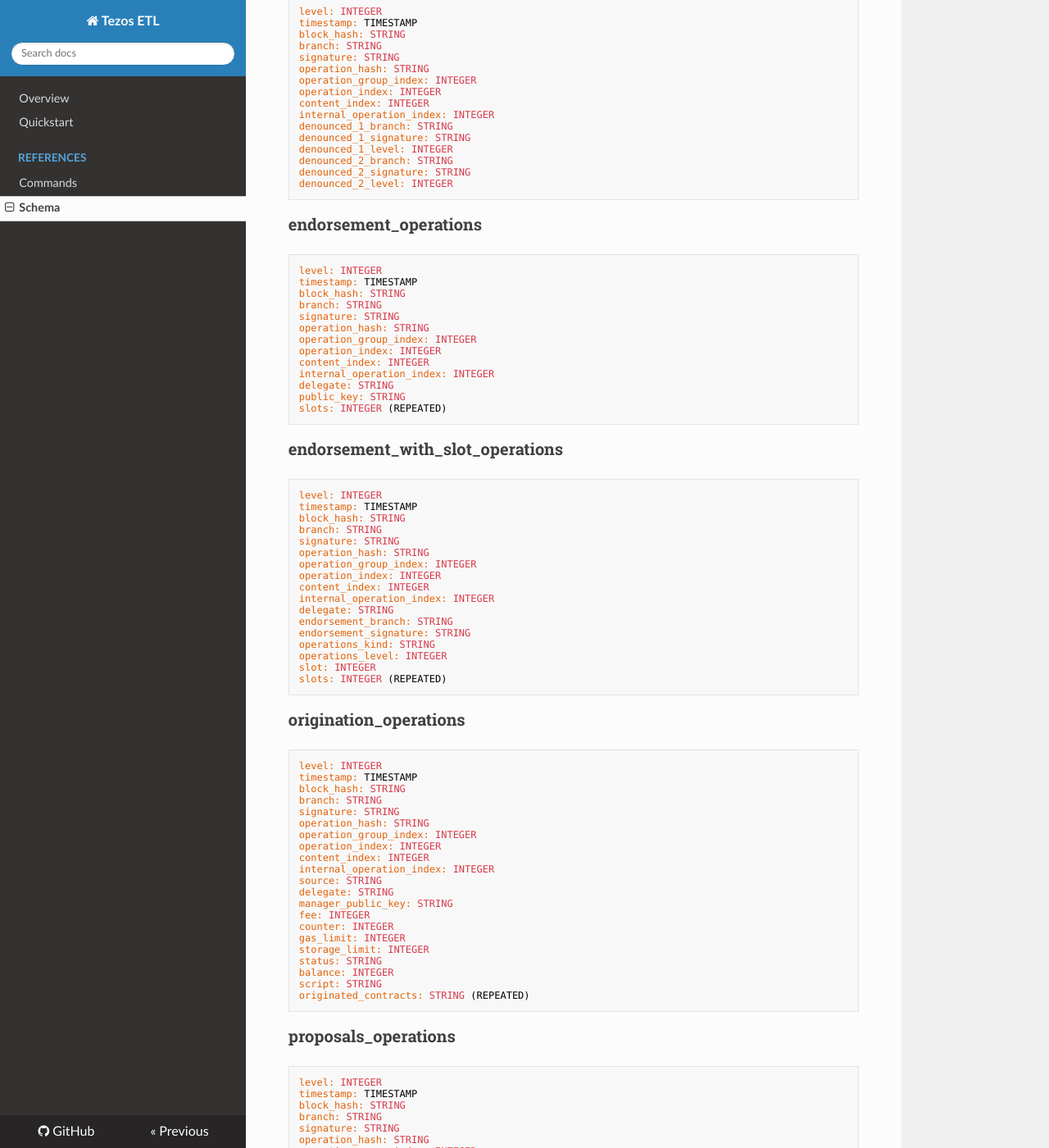
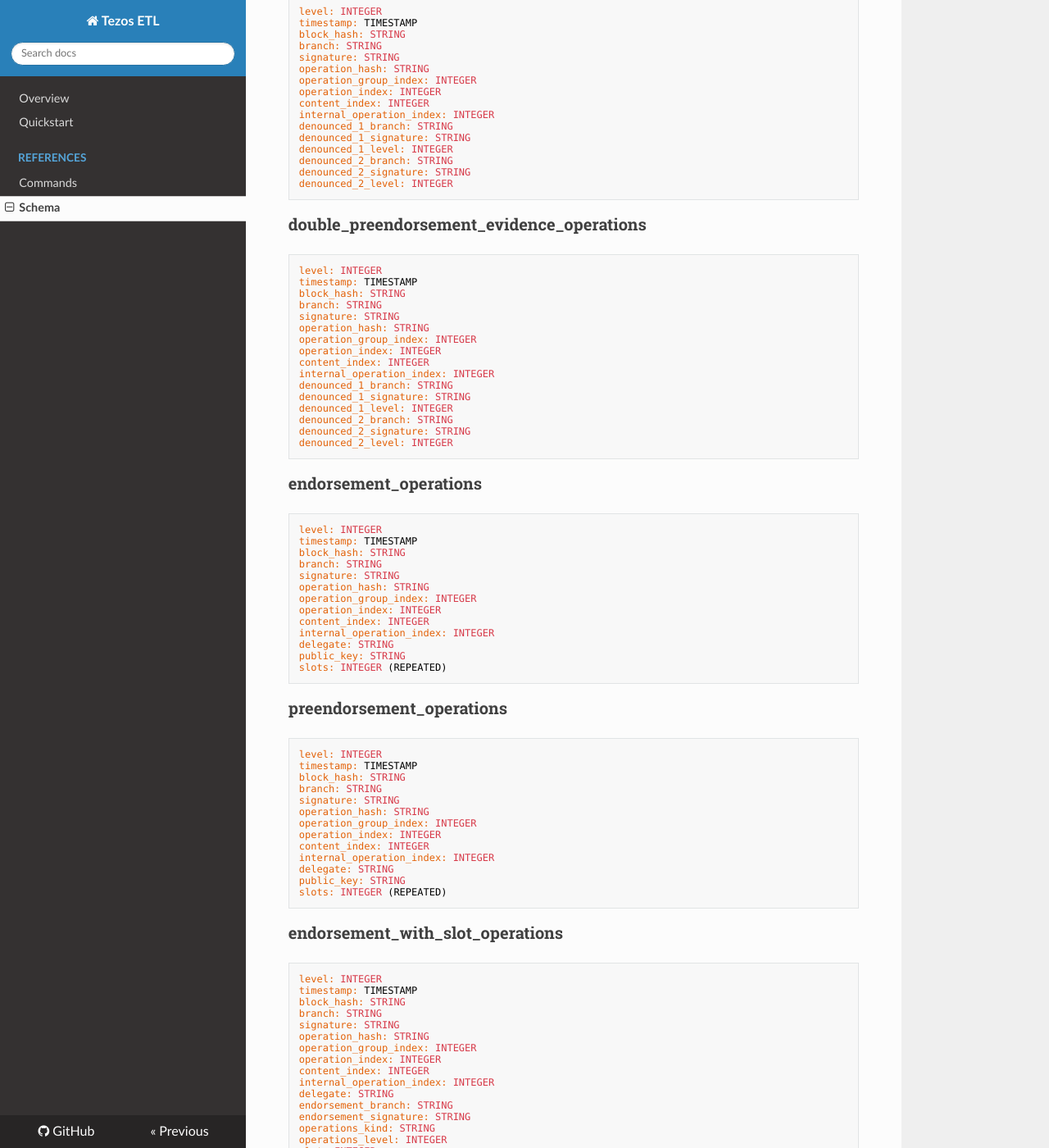
Before and after one commit to blockchain-etl/tezos-etl, an MkDocs documentation site: the page built from docs/schema.md, in a window 1280 px wide and 1400 px high, scrolled down 2289 px. Shown: the whole window at 82% size. Built offline with MkDocs 1.6.1, drawn with Linux system fonts in a browser that asks for light colours; nearby versions of some CDN libraries; some of the changed text lies outside the part shown.

Commit message:
Add new Ithaca operations

````diff
--- a/docs/schema.md
+++ b/docs/schema.md
@@ -162,7 +162,46 @@
 denounced_2_level: INTEGER
 ```
 
+### double_preendorsement_evidence_operations
+
+```
+level: INTEGER
+timestamp: TIMESTAMP
+block_hash: STRING
+branch: STRING
+signature: STRING
+operation_hash: STRING
+operation_group_index: INTEGER
+operation_index: INTEGER
+content_index: INTEGER
+internal_operation_index: INTEGER
+denounced_1_branch: STRING
+denounced_1_signature: STRING
+denounced_1_level: INTEGER
+denounced_2_branch: STRING
+denounced_2_signature: STRING
+denounced_2_level: INTEGER
+```
+
 ### endorsement_operations
+
+```
+level: INTEGER
+timestamp: TIMESTAMP
+block_hash: STRING
+branch: STRING
+signature: STRING
+operation_hash: STRING
+operation_group_index: INTEGER
+operation_index: INTEGER
+content_index: INTEGER
+internal_operation_index: INTEGER
+delegate: STRING
+public_key: STRING
+slots: INTEGER (REPEATED)
+```
+
+### preendorsement_operations
 
 ```
 level: INTEGER
@@ -284,6 +323,28 @@
 nonce: STRING
 ```
 
+### set_deposits_limits
+
+```
+level: INTEGER
+timestamp: TIMESTAMP
+block_hash: STRING
+branch: STRING
+signature: STRING
+operation_hash: STRING
+operation_group_index: INTEGER
+operation_index: INTEGER
+content_index: INTEGER
+internal_operation_index: INTEGER
+source: STRING
+fee: INTEGER
+counter: INTEGER
+gas_limit: INTEGER
+storage_limit: INTEGER
+status: STRING
+consumed_gas: INTEGER
+```
+
 ### transaction_operations
 
 ```
````
Also changed, not shown: 2 other files.
